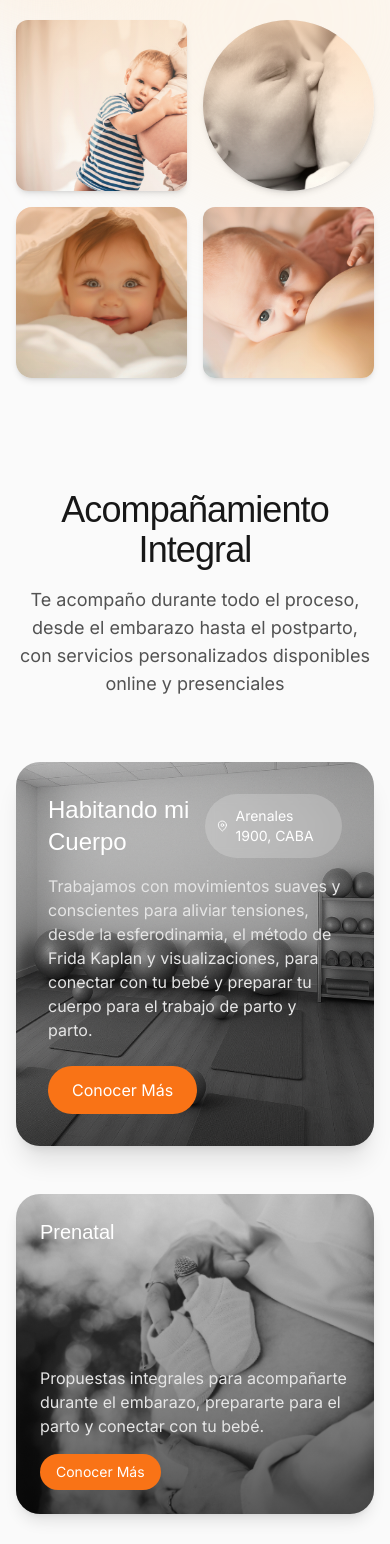
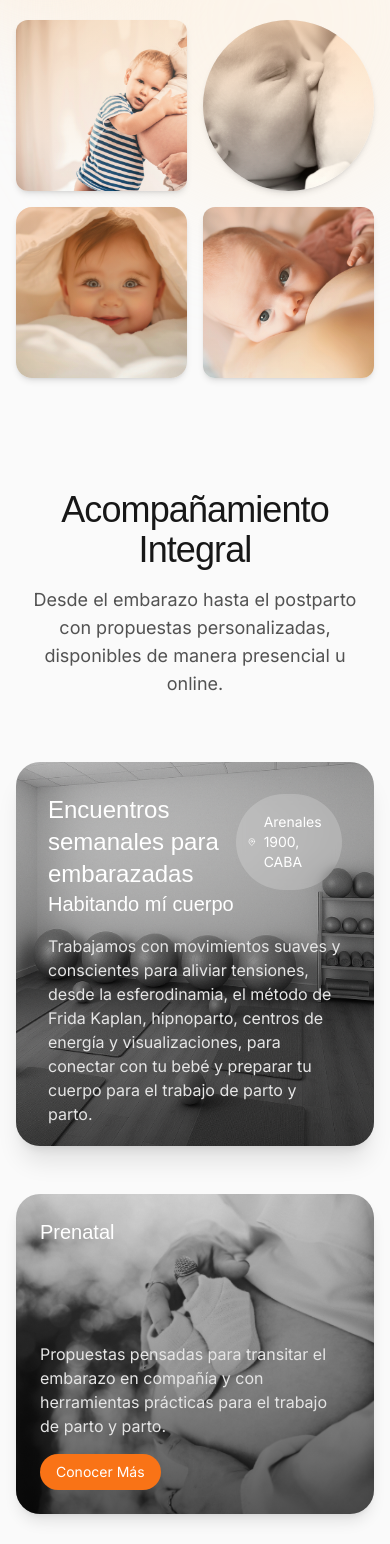
Before and after one commit to ssannnn/espacio_amapola_v2.1, a Next.js app: page / in a window 390 px wide. Shown: the part 432-1976 px from the top of the page. Built offline with nearby package versions, Linux system fonts and the light colour scheme; no server answers; a web font is replaced by a local one.

Commit message:
Add proper content in the section

```diff
--- a/components/landing/faq.tsx
+++ b/components/landing/faq.tsx
@@ -6,21 +6,21 @@ const faqs = [
   {
     question: "¿Cuándo puedo empezar?",
     answer:
-      "Los encuentros de movimiento, a partir del segundo trimestre. La preparación para el trabajo de parto y parto, a partir de la semana 28.",
+      "Los encuentros de movimiento, a partir del segundo trimestre. La propuesta 'Camino al Encuentro' a partir de la semana 28.",
   },
   {
-    question: "¿Los encuentros presenciales son únicamente a domicilio?",
-    answer: "Actualmente si, siempre que sean dentro de algunos barrios de CABA.",
+    question: "¿Hay encuentros presenciales?",
+    answer: "Actualmente, los martes y jueves ofrecemos encuentros de movimiento para embarazadas en Recoleta. Por otro lado, está la posibilidad de ir a domicilio dentro de algunos barrios de CABA.",
   },
   {
-    question: "¿La modalidad híbrida es posible?",
+    question: "¿Hay encuentros grupales para embarazadas?",
     answer:
-      "Si, siempre se puede conversar acerca de realizar algunos encuentros de manera presencial en CABA y virtual.",
+      "Los días martes y jueves. Están pensados para que puedas moverte junto a otras madres, compartiendo vivencias e inquietudes a lo largo del camino.",
   },
   {
-    question: "¿Aceptas obras sociales o prepagas?",
+    question: "¿Existe la modalidad virtual?",
     answer:
-      "Actualmente trabajo de manera particular. Recomiendo contactarme para verificar las opciones de pago disponibles antes de tu primera cita. También ofrezco planes de pago para servicios.",
+      "Todas las propuestas pueden hacerse desde donde estés.",
   },
 ]
 
--- a/components/landing/hero.tsx
+++ b/components/landing/hero.tsx
@@ -133,7 +133,7 @@ export default function Hero() {
             animate={{ opacity: 1, y: 0 }}
             transition={{ duration: 0.5, delay: 0.9 }}
           >
-            Te acompañamos a transitar el camino hacia el encuentro con tu bebé y los primeros días en casa,
+            Te acompaño a transitar el camino hacia el encuentro con tu bebé y los primeros días en casa,
             ofreciéndote herramientas prácticas para conectar con vos misma, con tu bebé y tu pareja.
           </motion.p>
 
--- a/components/landing/services.tsx
+++ b/components/landing/services.tsx
@@ -9,12 +9,12 @@ const services = [
   {
     title: "Prenatal",
     description:
-      "Propuestas integrales para acompañarte durante el embarazo, prepararte para el parto y conectar con tu bebé.",
+      "Propuestas pensadas para transitar el embarazo en compañía y con herramientas prácticas para el trabajo de parto y parto.",
     image: "/prenatal_1.webp",
   },
   {
     title: "En Pareja",
-    description: "Preparación para recibir a tu bebé junto a tu pareja o acompañante, fortaleciendo el vínculo.",
+    description: "Encuentros para prepararse junto a tu pareja o acompañante para la llegada del bebé.",
     image: "/en_pareja_1.webp",
   },
   {
@@ -38,8 +38,7 @@ export default function Services() {
         <div className="mb-16 text-center">
           <h2 className="mt-4 text-4xl tracking-tight text-neutral-900 sm:text-5xl">Acompañamiento Integral</h2>
           <p className="mx-auto mt-4 max-w-2xl text-lg text-neutral-600">
-            Te acompaño durante todo el proceso, desde el embarazo hasta el postparto, con servicios personalizados
-            disponibles online y presenciales
+            Desde el embarazo hasta el postparto con propuestas personalizadas, disponibles de manera presencial u online.
           </p>
         </div>
 
@@ -59,7 +58,7 @@ export default function Services() {
 
             <div className="absolute inset-0 flex flex-col justify-between p-8 text-white">
               <div className="flex justify-between">
-                <h3 className="text-2xl md:text-3xl">Habitando mi Cuerpo</h3>
+                <h3 className="text-2xl md:text-3xl">Encuentros semanales para embarazadas</h3>
 
                 {/* Location indicator */}
                 <div className="flex items-center gap-2 rounded-full bg-white/20 px-3 py-1 text-sm backdrop-blur-sm">
@@ -85,10 +84,13 @@ export default function Services() {
               <div className="flex flex-col gap-6 md:flex-row md:items-end">
                 {/* Content area - reduced width to accommodate larger map */}
                 <div className="flex-1 md:max-w-[50%]">
+                  <h4 className="text-xl md:text-2xl mb-4">
+                    Habitando mí cuerpo
+                 </h4>
                   <p className="mb-6 text-base md:text-lg text-neutral-200">
-                    Trabajamos con movimientos suaves y conscientes para aliviar tensiones, desde la esferodinamia, el
-                    método de Frida Kaplan y visualizaciones, para conectar con tu bebé y preparar tu cuerpo para el
-                    trabajo de parto y parto.
+                    Trabajamos con movimientos suaves y conscientes para aliviar tensiones, desde la esferodinamia,
+                    el método de Frida Kaplan, hipnoparto, centros de energía y visualizaciones,
+                    para conectar con tu bebé y preparar tu cuerpo para el trabajo de parto y parto.
                   </p>
                   <button className="rounded-full bg-orange-500 px-6 py-3 text-white hover:bg-orange-600">
                     <Link href="/services">Conocer Más</Link>
--- a/components/landing/testimonials.tsx
+++ b/components/landing/testimonials.tsx
@@ -129,7 +129,7 @@ export default function Testimonials() {
           </span>
           <h2 className="mt-4 text-4xl tracking-tight text-neutral-900 sm:text-5xl">Experiencias de Familias</h2>
           <p className="mx-auto mt-4 max-w-2xl text-lg text-neutral-600">
-            Conoce las experiencias de familias que han recibido mi acompañamiento
+            Testimonios de familias que me permitieron ser parte de su camino.
           </p>
         </div>
 
```
